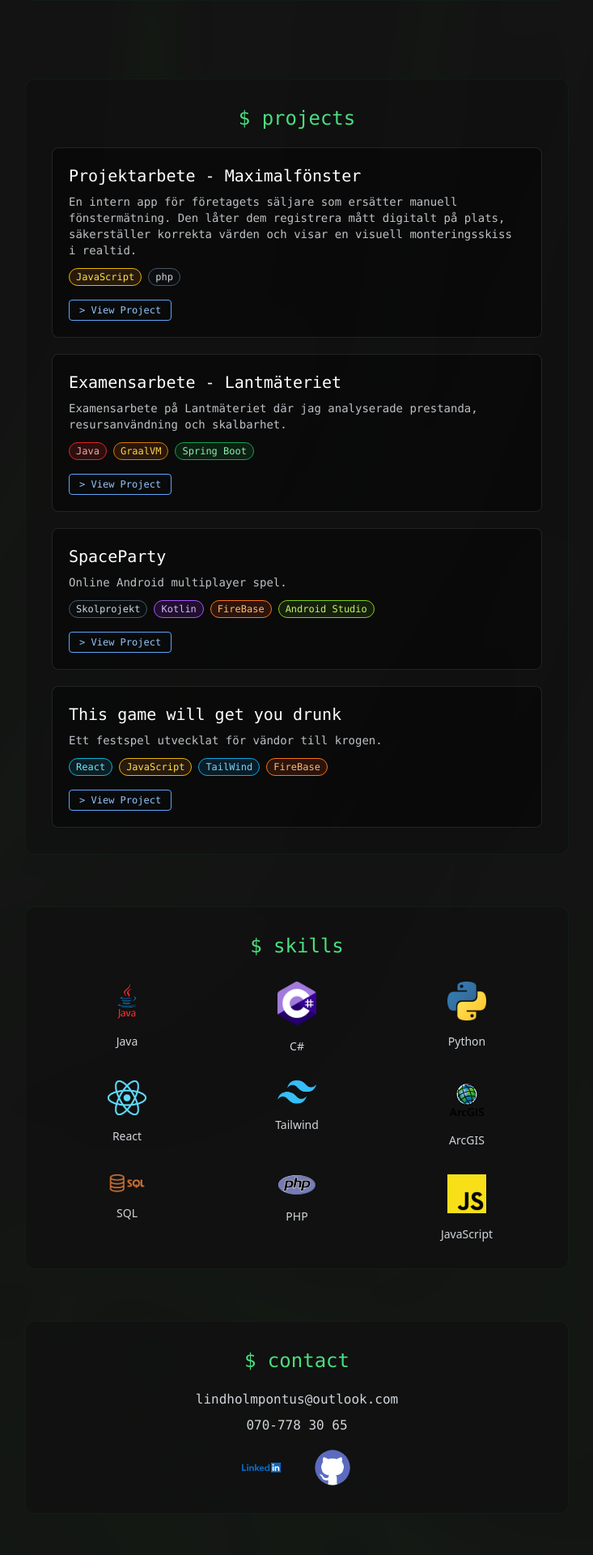
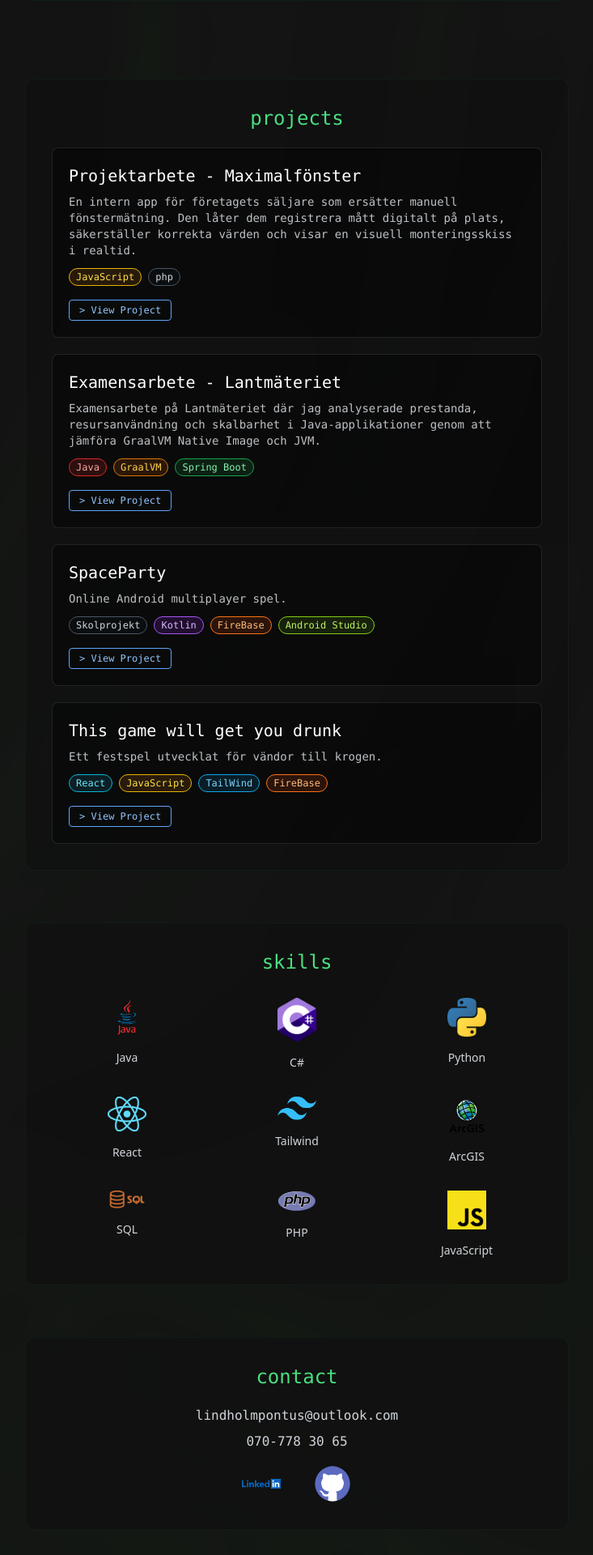
Before and after one commit to lindholmpontus/mysite, a React (Vite) app: page / in a window 1280 px wide. Shown: the part 740-2660 px from the top of the page at 81% size, without its empty margins (273-1006 px from the left). Built offline with nearby package versions, Linux system fonts and the light colour scheme.

Commit message:
Ändrat lite layout

```diff
--- a/src/Portfolio.jsx
+++ b/src/Portfolio.jsx
@@ -83,13 +83,12 @@ export default function Portfolio() {
           </p>
 
           <div className="grid grid-cols-1 sm:grid-cols-2 gap-4">
-
-            {/* GAME */}
+            {/* HOBBIES */}
             <div
-              onClick={() => navigate("/gaming")}
-              className="cursor-pointer border border-green-500 bg-black/40 rounded-lg p-4 font-mono text-green-300 hover:bg-green-500 hover:text-black transition hover:-translate-y-1 hover:rotate-1 text-center"
+              onClick={() => navigate("/hobbies")}
+              className="cursor-pointer border border-blue-500 bg-black/30 rounded-lg p-4 font-mono text-blue-300 hover:bg-blue-500 hover:text-black transition hover:scale-105 hover:brightness-150 text-center"
             >
-              {">"} Gaming Achievements
+              {">"} Ta reda på mina intressen
             </div>
 
             {/* HYPNOTIZE */}
@@ -100,6 +99,16 @@ export default function Portfolio() {
               {">"} Bli hypnotiserad
             </div>
 
+            {/* GAME */}
+            <div
+              onClick={() => navigate("/gaming")}
+              className="cursor-pointer border border-green-500 bg-black/40 rounded-lg p-4 font-mono text-green-300 hover:bg-green-500 hover:text-black transition hover:-translate-y-1 hover:rotate-1 text-center"
+            >
+              {">"} Gaming Achievements
+            </div>
+
+
+
             {/* UNEMPLOYED */}
             <div
               onClick={() => navigate("/unemployedment")}
@@ -108,13 +117,7 @@ export default function Portfolio() {
               {">"} Ladda arbetslöshet
             </div>
 
-            {/* HOBBIES */}
-            <div
-              onClick={() => navigate("/hobbies")}
-              className="cursor-pointer border border-blue-500 bg-black/30 rounded-lg p-4 font-mono text-blue-300 hover:bg-blue-500 hover:text-black transition hover:scale-105 hover:brightness-150 text-center"
-            >
-              {">"} Ta reda på mina intressen
-            </div>
+
 
             {/* UNCLICKABLE WEAKNESS BUTTON */}
             <div
--- a/src/components/About.jsx
+++ b/src/components/About.jsx
@@ -115,7 +115,7 @@ export default function About() {
         className={`transition duration-500
           ${!aboutActive ? "blur-md opacity-40" : "blur-0 opacity-100"}`}
       >
-        <h2 className="text-green-400 text-2xl font-mono mb-5">{"$ about"}</h2>
+        <h2 className="text-green-400 text-2xl font-mono mb-5">{"about"}</h2>
 
         {typedLines.map((line, i) => (
           <div key={i} className="text-gray-200">{line}</div>
--- a/src/components/Contact.jsx
+++ b/src/components/Contact.jsx
@@ -24,7 +24,7 @@ export default function Contact() {
 
   return (
     <section className="w-full max-w-2xl bg-[#111]/80 border border-green-900/20 rounded-xl p-8 mb-24">
-      <h2 className="text-green-400 text-2xl font-mono mb-5">{"$ contact"}</h2>
+      <h2 className="text-green-400 text-2xl font-mono mb-5">{"contact"}</h2>
 
       {showCopied && (
         <p className="text-green-400 font-mono text-sm mb-3 animate-pulse">
--- a/src/components/Hobbies.jsx
+++ b/src/components/Hobbies.jsx
@@ -6,7 +6,7 @@ import guitarImg from "../assets/guitar.png";
 import gamingImg from "../assets/gaming.jpg";
 import gymImg from "../assets/gym.jpg";
 import windowsBg from "../assets/windows.jpg";
-
+import sleepImg from "../assets/sleep.png";
 
 export default function Hobbies() {
     const [username, setUsername] = useState("");
@@ -23,7 +23,8 @@ export default function Hobbies() {
     const hobbies = [
         { img: guitarImg, text: "Spela gitarr" },
         { img: gamingImg, text: "Gamea" },
-        { img: gymImg, text: "Gymma" }
+        { img: gymImg, text: "Gymma" },
+        { img: sleepImg, text: "Vakna från nap" }
     ];
 
     // ---- AUTO TYPE EFFECT ----
--- a/src/components/Projects.jsx
+++ b/src/components/Projects.jsx
@@ -37,7 +37,7 @@ export default function Projects() {
     },
     {
       title: "Examensarbete - Lantmäteriet",
-      desc: "Examensarbete på Lantmäteriet där jag analyserade prestanda, resursanvändning och skalbarhet.",
+      desc: "Examensarbete på Lantmäteriet där jag analyserade prestanda, resursanvändning och skalbarhet i Java-applikationer genom att jämföra GraalVM Native Image och JVM.",
       tags: ["Java", "GraalVM", "Spring Boot"],
       link: "https://hig.diva-portal.org/smash/get/diva2:1973227/FULLTEXT01.pdf",
     },
@@ -59,7 +59,7 @@ export default function Projects() {
 
   return (
     <section className="w-full max-w-2xl bg-[#111]/80 border border-green-900/20 rounded-xl p-8 mb-16">
-      <h2 className="text-green-400 text-2xl font-mono mb-5">{"$ projects"}</h2>
+      <h2 className="text-green-400 text-2xl font-mono mb-5">{"projects"}</h2>
 
       <div className="space-y-5">
         {projects.map((p, i) => (
--- a/src/components/Skills.jsx
+++ b/src/components/Skills.jsx
@@ -24,7 +24,7 @@ export default function Skills() {
 
   return (
     <section className="w-full max-w-2xl bg-[#111]/80 border border-green-900/20 rounded-xl p-8 mb-16">
-      <h2 className="text-green-400 text-2xl font-mono mb-5">{"$ skills"}</h2>
+      <h2 className="text-green-400 text-2xl font-mono mb-5">{"skills"}</h2>
 
       <div className="grid grid-cols-3 gap-6">
         {skills.map((skill) => (
```
Also changed, not shown: src/assets/sleep.png (added).
